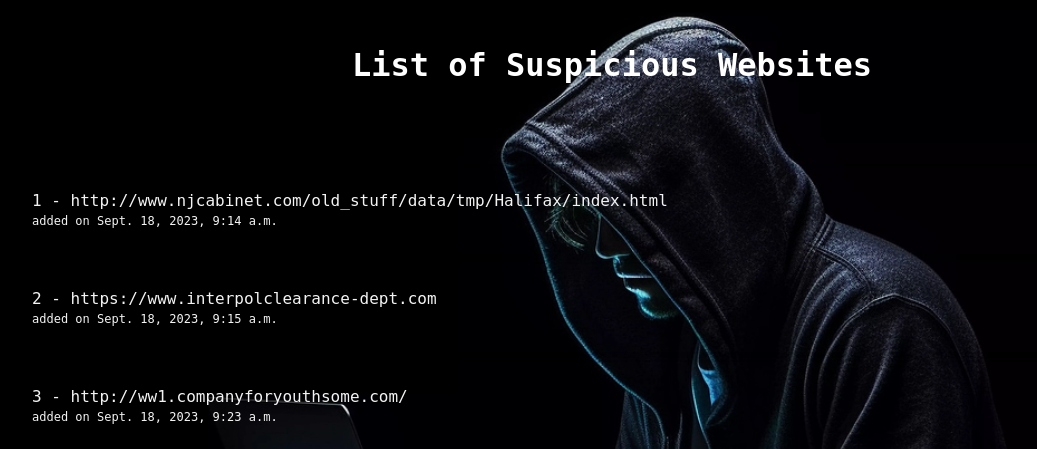
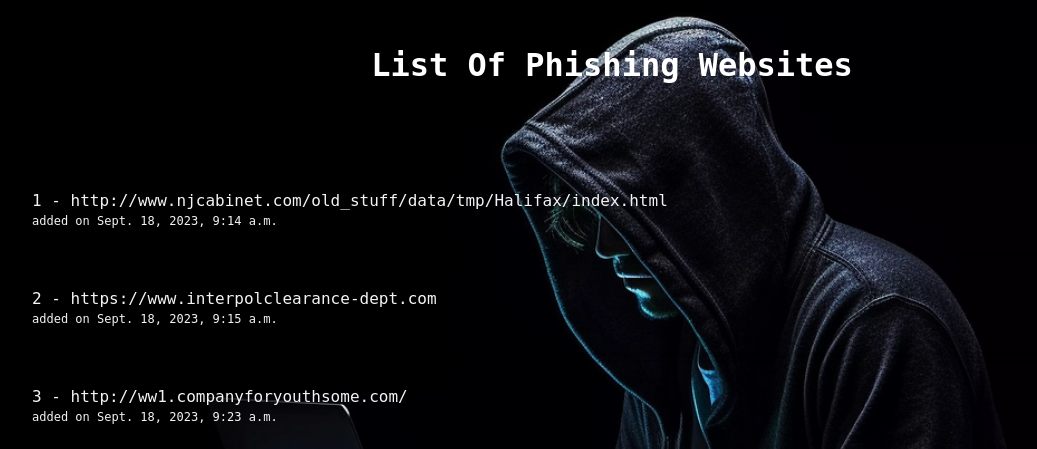
Before and after one commit to asif-963/suspiciouswebsitesdetection, a Django app: page /blacklist in a window 1280 px wide. Shown: the top 449 px of the page, without its empty margins (28-1065 px from the left). Run offline with Django 4.2, Linux system fonts and the light colour scheme; data comes from the database, SQL or seed files in the repository.

Commit message:
Update blacklist.html

```diff
--- a/templates/blacklist.html
+++ b/templates/blacklist.html
@@ -4,11 +4,11 @@
 <head>
     <meta charset="UTF-8">
     <meta name="viewport" content="width=device-width, initial-scale=1.0">
-    <title>Suspicious Websites Lists</title>
+    <title>Phishing Websites Lists</title>
     <style>
         body {
             font-family: 'Cascadia Code', monospace;
-            background-image: url('/static/images/hacker-8018467_1280.png');
+            background-image: url('{% static "/images/hacker-8018467_1280.png" %}');
             background-size: cover;
             background-repeat: no-repeat;
             background-attachment: fixed;
@@ -82,7 +82,7 @@
     </style>
 </head>
 <body>
-    <h1>List of Suspicious Websites</h1>
+    <h1>List Of Phishing Websites</h1>
     <ul>
         {% for website in websites %}
         <li>
```
